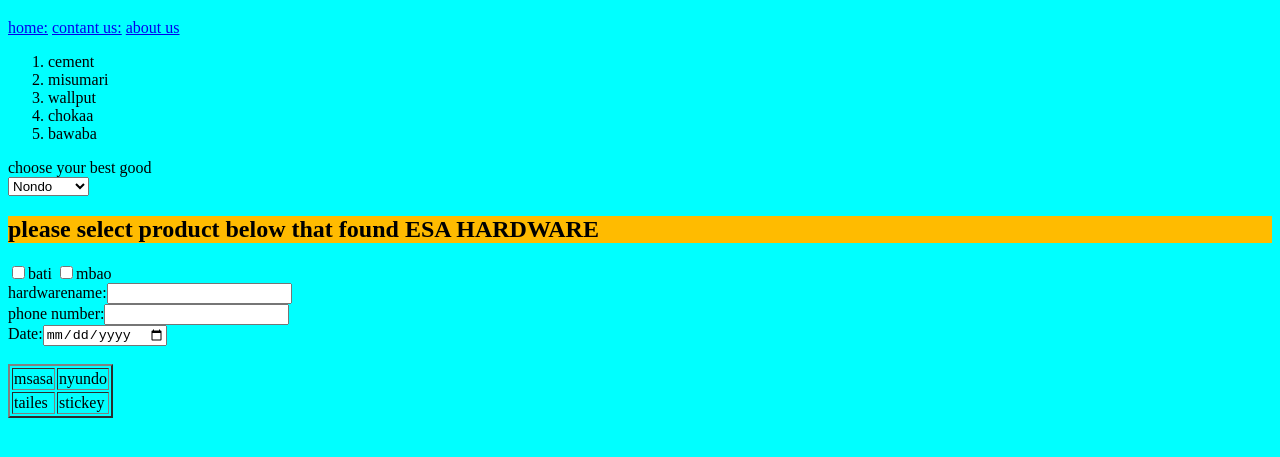
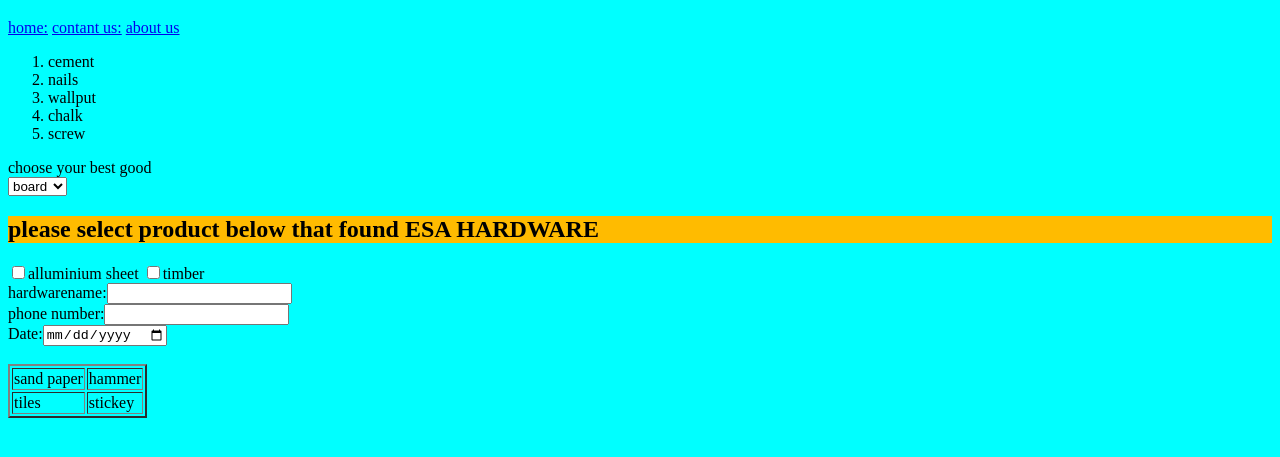
Before and after one commit to synerioh/deeh-hollah, a plain HTML site: page index.html in a window 1280 px wide. Shown: the part 61-518 px from the top of the page. Drawn offline with Linux system fonts and the light colour scheme.

Commit message:
Update index.html

```diff
--- a/index.html
+++ b/index.html
@@ -13,32 +13,32 @@
    <a href="#">about us</a>
    <ol>
     <li>cement</li>
-    <li>misumari</li>
+    <li>nails</li>
     <li>wallput</li>
-    <li>chokaa</li>
-       <li>bawaba</li>
+    <li>chalk</li>
+       <li>screw</li>
    </ol>
 
 choose your best good<br>
 <select>
-    <option>Nondo</option>
-    <option>bawaba</option>
-    <option>msumeno</option>
-    <option>chepe</option>
-    <option>rangi</option>
+    <option>board</option>
+    <option>screw</option>
+    <option>saw</option>
+    <option>spade</option>
+    <option>paint</option>
 </select>
 <h2>please select product below that found ESA HARDWARE</h2>
-<input type="checkbox"value="bati">bati
-        <input type="checkbox"value="mbao">mbao<br>
+<input type="checkbox"value="alluminium sheet">alluminium sheet
+        <input type="checkbox"value="timber">timber<br>
         hardwarename:<input type="text"name="hardwarename"><br>
         phone number:<input type="number"name="phone number"><br>
         Date:<input type="date"name="date"><br>
         <table><table border="2"><br>
             <tr>
-                <td>msasa</td>
-                <td>nyundo</td>
+                <td>sand paper</td>
+                <td>hammer</td>
             </tr>
-            <td>tailes</td>
+            <td>tiles</td>
             <td>stickey</td>
         </table>
 </body>
```
